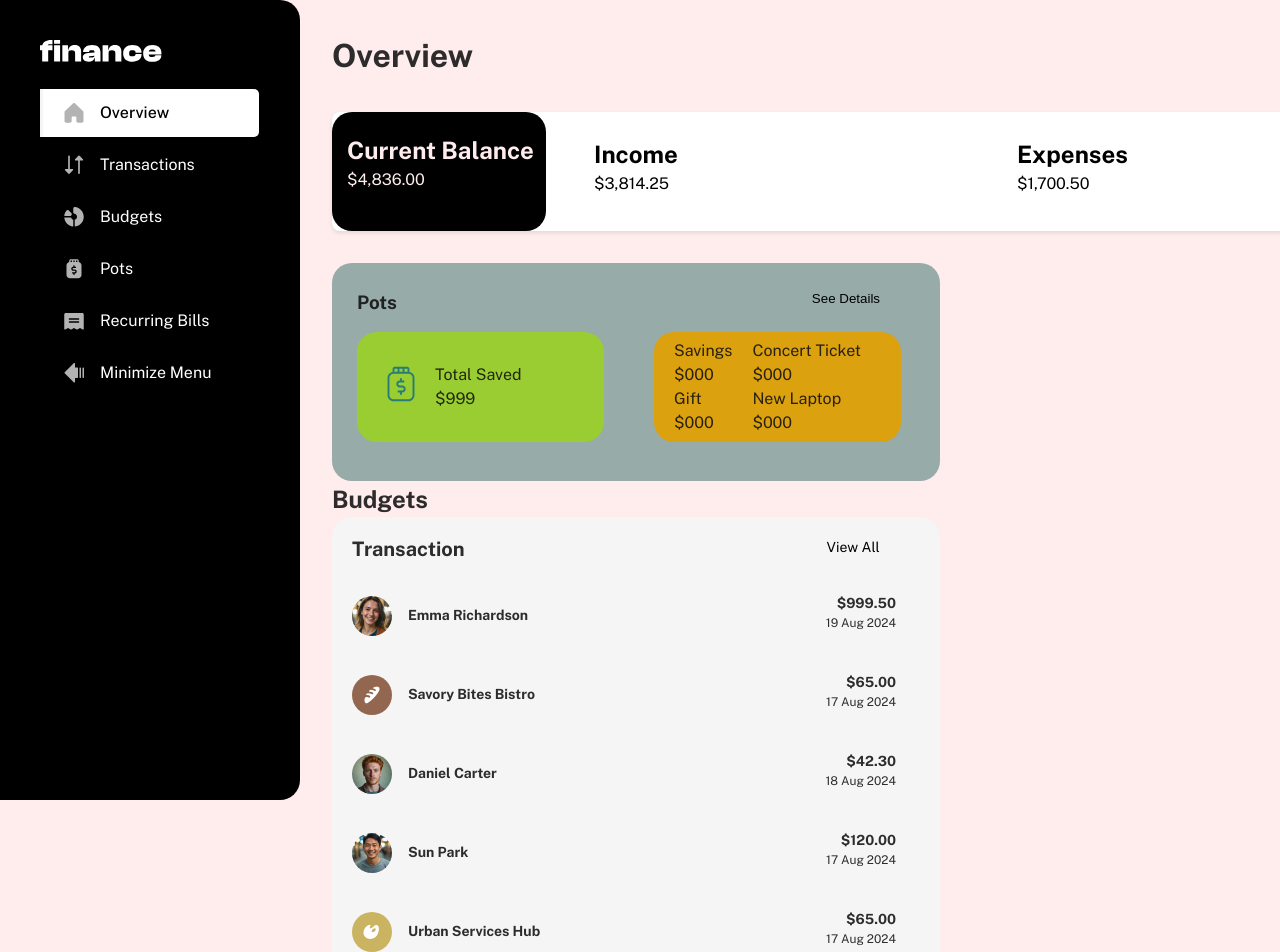
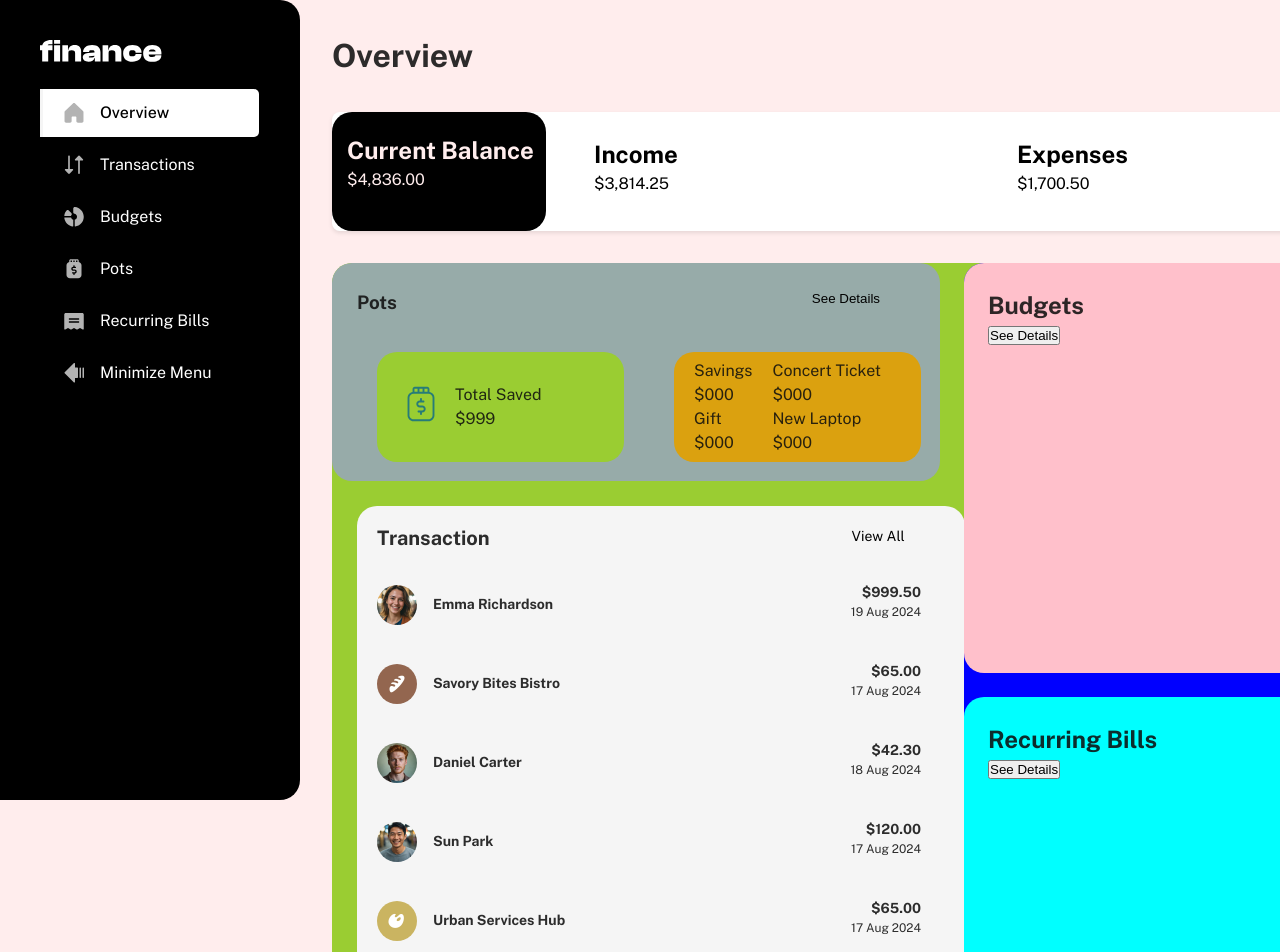
Before and after one commit to AubreyMartin/Personal-Finance-App, a React (Vite) app: page / in a window 1280 px wide. Shown: the top 952 px of the page. Built offline with nearby package versions, Linux system fonts and the light colour scheme.

Commit message:
Update app.css and Overview page

```diff
--- a/src/app.css
+++ b/src/app.css
@@ -255,6 +255,21 @@
 /* =========================
      Pots Card
   ========================= */
+.overview-cluster {
+  height: 761px;
+  width: 1060px;
+  background-color: yellowgreen;
+  border-radius: 20px;
+  display: flex;
+  grid-column: span;
+  gap: 24px;
+}
+.overview-c2 {
+  width: 428px;
+  height: 761px;
+  background-color: blue;
+  border-radius: 20px;
+}
 .overview-display-pot {
   background-color: rgb(151, 171, 169);
   width: 608px;
@@ -318,12 +333,18 @@
   padding: 20px;
 }
 
+.overview-c1 {
+  padding: 20px;
+  margin-bottom: 24px;
+}
+
 .overview .overview-transaction {
   width: 608px;
   height: 519px;
   background-color: whitesmoke;
   border-radius: 20px;
   padding: 20px;
+  margin: 0px;
 }
 .overview .overview-transaction .overview-transaction-line1 {
   width: 544px;
@@ -351,7 +372,6 @@
   gap: 0px;
   text-align: end;
   margin-top: 32px;
-  border: 5ch blue;
 }
 
 .overview .overview-transaction .overview-transaction-line2 .section1 {
@@ -382,3 +402,42 @@
   width: 71px;
   height: 47px;
 }
+
+.overview-c2 .overview-budgets {
+  width: 428px;
+  height: 410px;
+  padding: 24px;
+  background-color: pink;
+  border-radius: 20px;
+  margin-bottom: 24px;
+}
+.overview-c2 .overview-recurring-bill {
+  width: 428px;
+  height: 327px;
+  padding: 24px;
+  border-radius: 20px;
+  background-color: aqua;
+}
+
+.overview-cluster.overview-c2 .overview-budgets.overview-budgets-row1 {
+  background-color: palevioletred;
+  width: 364px;
+  height: 24px;
+}
+.overview-recurring-bill.overview-recurring-bill-row1 {
+}
+/*
+.overview-display-pot .overview-pot-row1 {
+  width: 544px;
+  height: 24px;
+  background-color: ;
+  display: flex;
+  grid-column: span;
+  gap: 400px;
+}
+.overview-display-pot .overview-pot-row1 .see-details {
+  background-color: transparent;
+  width: 98px;
+  height: 21px;
+  border: 0;
+} */
--- a/src/pages/Overview.tsx
+++ b/src/pages/Overview.tsx
@@ -20,7 +20,7 @@ function Overview() {
             <p>$1,700.50</p>
           </div>
         </div>
-
+        <div className="overview-cluster">
           <div className="overview-display-pot">
             <div className="overview-pot-row1">
               <h3>Pots</h3>
@@ -28,6 +28,7 @@ function Overview() {
             </div>
             {/* Right:  one pots  */}
 
+            <div className="overview-c1">
               <div className="overview-display-pot-row-2">
                 <div className="pot-total-saved">
                   <div className="pot-total-saved-logo">
@@ -65,10 +66,6 @@ function Overview() {
               </div>
             </div>
 
-        <div>
-          <h2>Budgets</h2>
-        </div>
-
             <div className="overview-transaction">
               <div>
                 <div className="overview-transaction-line1">
@@ -98,7 +95,9 @@ function Overview() {
                       alt=""
                       className="dp"
                     />{" "}
-                <p className="label text-preset-4-bold">Savory Bites Bistro </p>
+                    <p className="label text-preset-4-bold">
+                      Savory Bites Bistro{" "}
+                    </p>
                   </div>
                   <div className="section2">
                     <p className="amount text-preset-4-bold"> $65.00</p>
@@ -125,7 +124,7 @@ function Overview() {
                       src="starter-code/assets/images/avatars/Sun-Park.jpg"
                       alt=""
                       className="dp"
-                />{" "}
+                    />
                     <p className="label text-preset-4-bold">Sun Park </p>
                   </div>
                   <div className="section2">
@@ -140,7 +139,9 @@ function Overview() {
                       alt=""
                       className="dp"
                     />{" "}
-                <p className="label text-preset-4-bold">Urban Services Hub </p>
+                    <p className="label text-preset-4-bold">
+                      Urban Services Hub{" "}
+                    </p>
                   </div>
                   <div className="section2">
                     <p className="amount text-preset-4-bold"> $65.00</p>
@@ -148,13 +149,22 @@ function Overview() {
                   </div>
                 </div>
               </div>
-
-          <div>
-            <div></div>
             </div>
           </div>
-        <div>
+          <div className="overview-c2">
+            <div className="overview-budgets">
+              <div className="overview-budgets-row1">
+                <h2>Budgets</h2>
+                <button className="see-details">See Details</button>
+              </div>
+            </div>
+            <div className="overview-recurring-bill">
+              <div className="overview-recurring-bill-row1">
                 <h2>Recurring Bills</h2>
+                <button className="see-details">See Details</button>
+              </div>
+            </div>
+          </div>
         </div>
       </div>
     </div>
```
Lines whose indentation alone changed are shown as unchanged.
